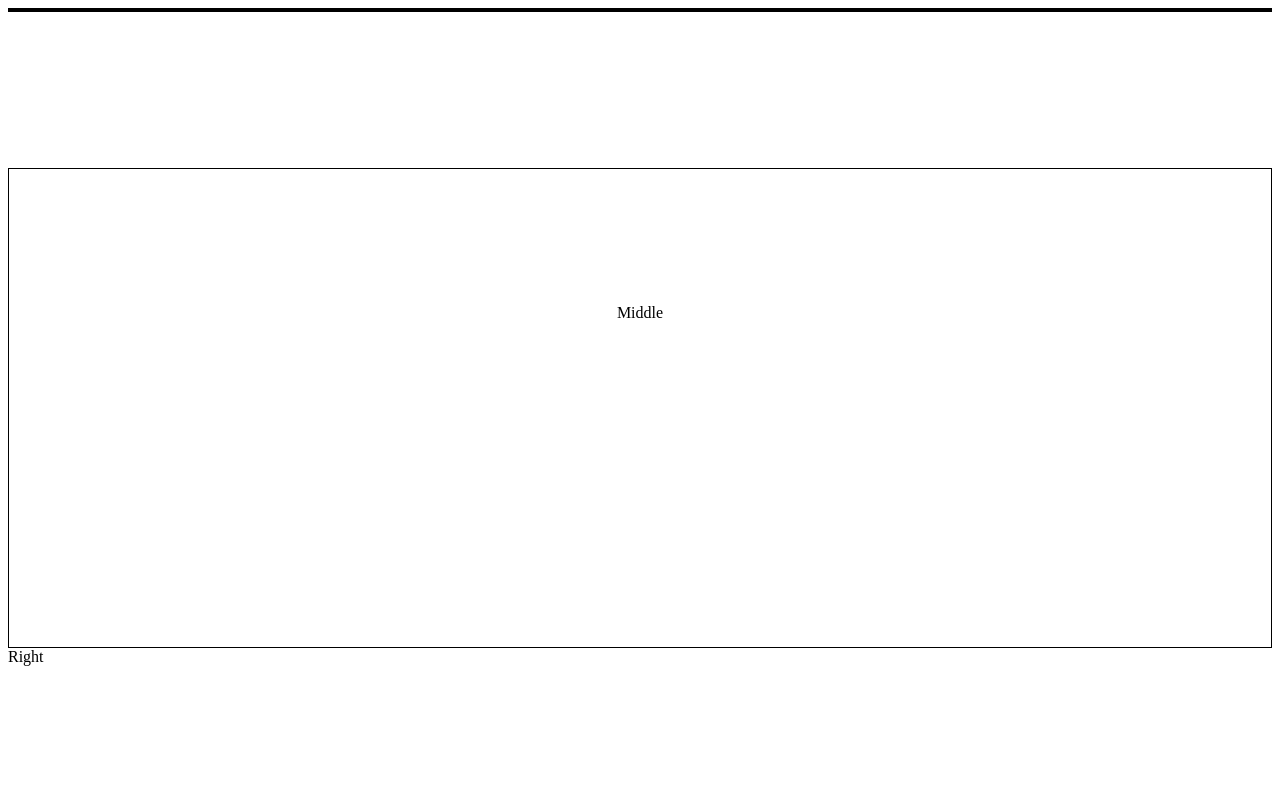
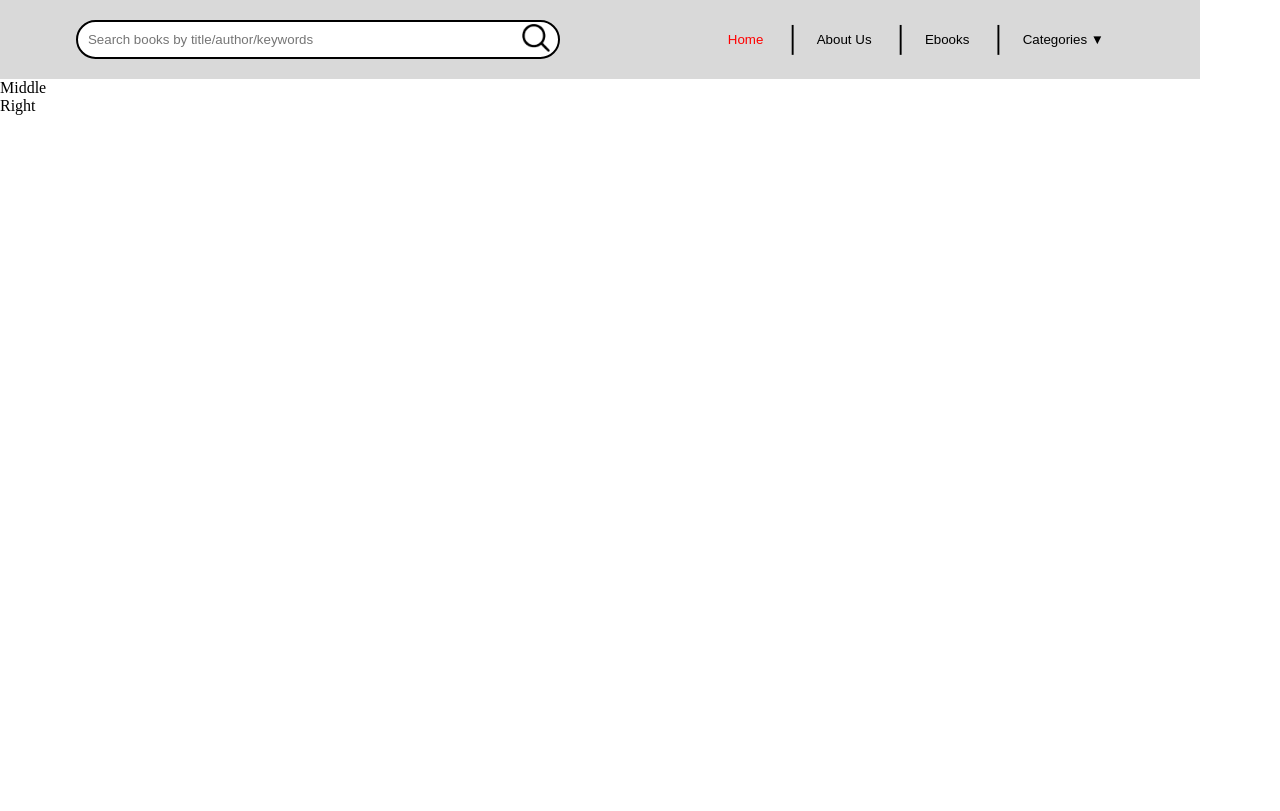
Before and after one commit to manojdintakurti/web-dev, a website built with webpack: page index.html in a window 1280 px wide. Built offline with nearby package versions, Linux system fonts and the light colour scheme.

Commit message:
header bottom

```diff
--- a/css/style.css
+++ b/css/style.css
@@ -1,19 +1,65 @@
-.container {
-  display: grid;
-  height: 100vh; /* Make the container fill the viewport height */
-  grid-template-columns: 1fr; /* Single column */
-  grid-template-rows: 20% 60% 20%; /* Three rows with specified heights */
+html{
+  width: 1200px;
+  height:800px;
 }
-.header {
-  display: grid;
-  grid-template-rows: 50% 50%; /* Two rows with equal heights */
+body {
+  margin: 0;
+  padding: 0;
 }
-.header-top, .header-bottom {
-  border: 1px solid black;
-  text-align: center;
+.header-bottom {
+  background-color: #D9D9D9;
+  padding: 20px;
+  display: flex;
+  align-items: center;
+  justify-content: space-around;
+  font-family: 'Inter', fantasy;
+  font-size: 25px;
 }
-.middle, .footer {
-  border: 1px solid black;
-  text-align: center;
-  line-height: calc(60vh * 0.6); /* Center content vertically */
+.search-bar {
+  width: 500px;
+  margin-right: 20px;
+  position: relative;
 }
+.search-bar input[type="text"] {
+  width: calc(100% - 40px); /* Adjusted width for icon */
+  padding: 10px;
+  border: 2px solid #000; /* Dark black border */
+  border-radius: 25px;
+}
+.search-bar button {
+  position: absolute;
+  right: 0;
+  top: 0;
+  width: 40px;
+  height: 100%;
+  background: transparent;
+  border: none;
+  cursor: pointer;
+}
+.search-bar button img {
+  width: 100%;
+  height: auto;
+}
+.buttons {
+  display: flex;
+  align-items: center;
+}
+.buttons button {
+  padding: 10px 20px;
+  border: none;
+  background-color: transparent;
+  cursor: pointer;
+}
+.buttons button:not(:last-child) {
+  margin-right: 5px;
+}
+.maginfing-glass{
+  position: absolute;
+  left: 440px;
+  top: 150px;
+}
+
+.home-button{
+  color: red;
+
+}
--- a/index.html
+++ b/index.html
@@ -3,6 +3,7 @@
 <head>
   <meta charset="UTF-8">
   <link rel="stylesheet" href="css/style.css"> <!-- Linking to external CSS file -->
+  <link rel="stylesheet" href="https://fonts.googleapis.com/css2?family=Inter:wght@400;700&display=swap">
 
   <meta name="viewport" content="width=device-width, initial-scale=1.0">
   <title>Your Website</title>
@@ -11,7 +12,23 @@
 <div class="container">
   <div class="left">
     <div class="header-top"></div>
-    <div class="header-bottom"></div>
+    <div class="header-bottom">
+      <div class="search-bar">
+        <input type="text" placeholder="Search books by title/author/keywords">
+        <button class="maginfing-glass">
+          <img src="/img/img.png" alt="Search">
+        </button>
+      </div>
+      <div class="buttons">
+        <button class="home-button">Home</button>
+        <span>|</span>
+        <button>About Us</button>
+        <span>|</span>
+        <button>Ebooks</button>
+        <span>|</span>
+        <button>Categories &#9660;</button>
+      </div>
+    </div>
   </div>
   <div class="middle">Middle</div>
   <div class="right">Right</div>
```
Also changed, not shown: img/img.png (added).
